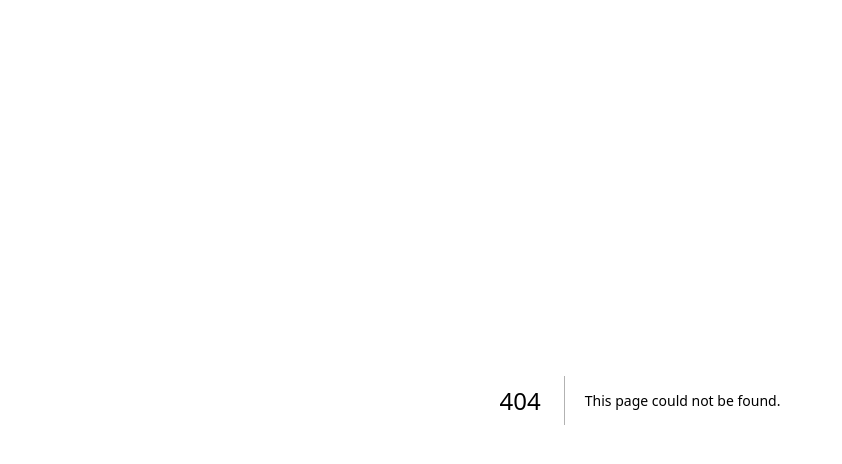
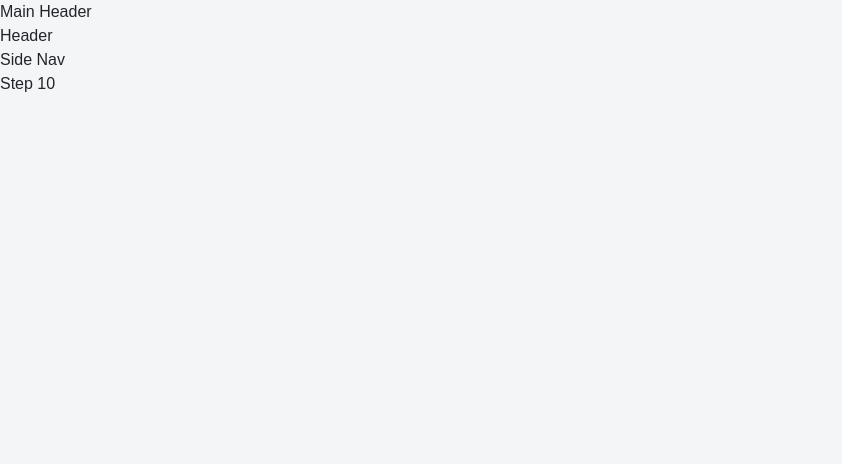
Before and after one commit to emerson-pereira/nextjs-app, a Next.js app: page /avisos/new/step-10 in a window 1280 px wide. Before the commit this address had no page. Shown: the top 464 px of the page, without its empty margins (0-842 px from the left). Built offline with nearby package versions, Linux system fonts and the light colour scheme.

Commit message:
initial app layout and data flow

```diff
--- /dev/null
+++ b/app/avisos/layout.js
@@ -0,0 +1,12 @@
+export default function AvisoLayout({ children }) {
+  return (
+    <>
+      <div>
+        Main Header
+      </div>
+      <div>
+        {children}
+      </div>
+    </>
+  );
+}
--- /dev/null
+++ b/app/avisos/new/layout.js
@@ -0,0 +1,15 @@
+export default function NewAvisoLayout({ children }) {
+  return (
+    <>
+      <div>
+        Header
+      </div>
+      <div>
+        Side Nav
+      </div>
+      <div>
+        {children}
+      </div>
+    </>
+  );
+}
--- /dev/null
+++ b/app/avisos/new/step-10/page.js
@@ -0,0 +1,5 @@
+export default function FormStep10() {
+  return (
+    <div>Step 10</div>
+  );
+}
--- /dev/null
+++ b/app/avisos/new/step-9/page.js
@@ -0,0 +1,5 @@
+export default function FormStep9() {
+  return (
+    <div>Step 9</div>
+  );
+}
--- /dev/null
+++ b/app/contexts/formContext.js
@@ -0,0 +1,70 @@
+"use client"
+
+import { createContext, useContext, useReducer } from 'react';
+
+const FormContext = createContext(null);
+const FormDispatchContext = createContext(null);
+
+export function FormProvider({ children }) {
+  const [form, dispatch] = useReducer(
+    formReducer,
+    initialForm
+  );
+
+  return (
+    <FormContext.Provider value={form}>
+      <FormDispatchContext.Provider value={dispatch}>
+        {children}
+      </FormDispatchContext.Provider>
+    </FormContext.Provider>
+  );
+}
+
+export function useForm() {
+  return useContext(FormContext);
+}
+
+export function useTasksDispatch() {
+  return useContext(FormDispatchContext);
+}
+
+function formReducer(form, action) {
+  switch (action.type) {
+    case 'addedFeeType': {
+      return {
+        ...form,
+        feeType: action.feeType
+      };
+    }
+    case 'toggledCount': {
+      return {
+        ...form,
+        count: !count
+      };
+    }
+    case 'addedFeePerLocation': {
+      return {
+        ...form,
+        feePerLocation: [
+          ...form.feePerLocation,
+          action.feePerLocation
+        ]
+      }
+    }
+    case 'deletedFeePerLocation': {
+      return {
+        ...form,
+        feePerLocation: form.feePerLocation.filter(fpl => fpl !== action.feePerLocation)
+      }
+    }
+    default: {
+      throw Error('Unknown action: ' + action.type);
+    }
+  }
+}
+
+const initialForm = {
+  feeType: '',
+  count: false,
+  feePerLocation: []
+};
--- a/app/layout.js
+++ b/app/layout.js
@@ -1,6 +1,7 @@
 import localFont from "next/font/local";
 import "bootstrap/dist/css/bootstrap.min.css";
 import "./globals.css";
+import { FormProvider } from "./contexts/formContext";
 
 const robotoRegular = localFont({
   src: "./fonts/Roboto-Regular.woff",
@@ -16,7 +17,9 @@ export default function RootLayout({ children }) {
   return (
     <html lang="en">
       <body className={`${robotoRegular.variable}`}>
-        {children}
+        <FormProvider>
+          {children}
+        </FormProvider>
       </body>
     </html>
   );
```
